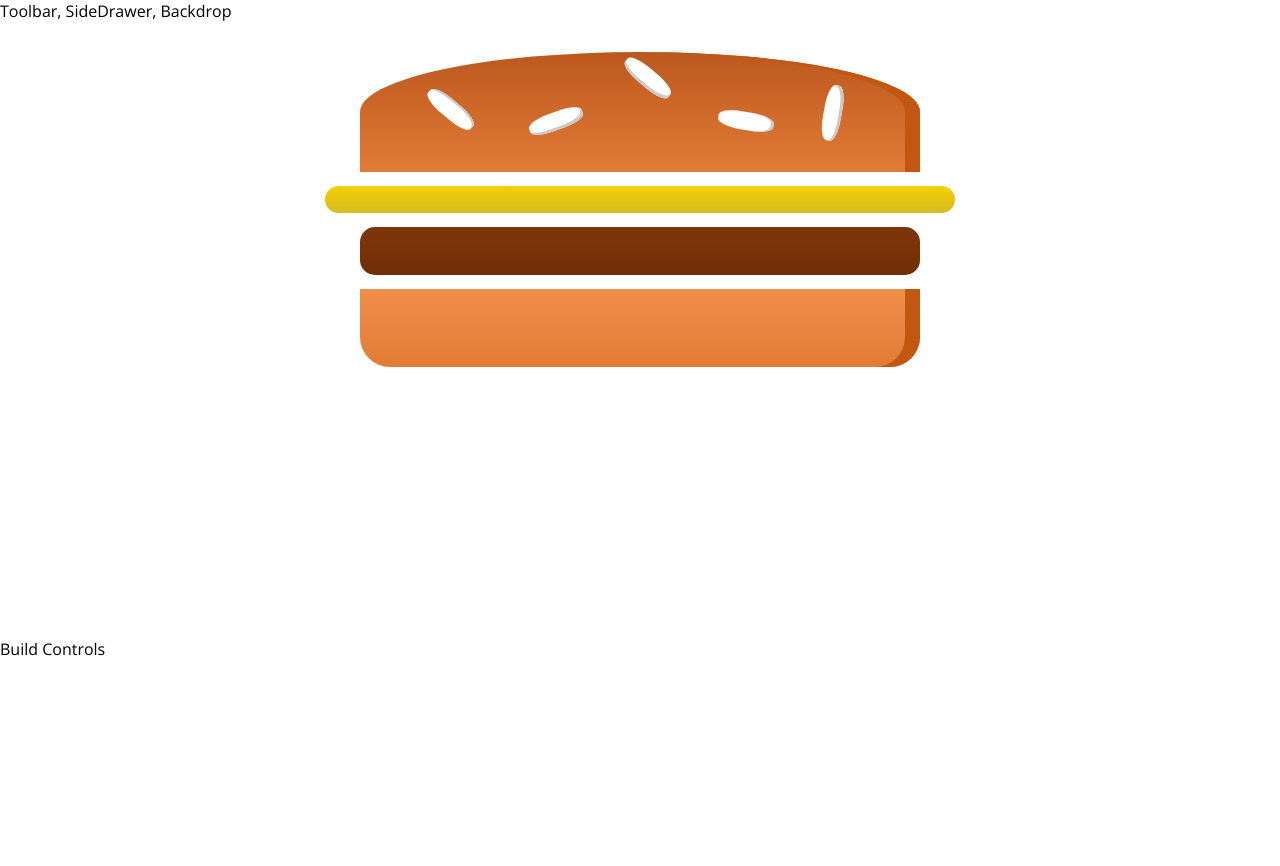
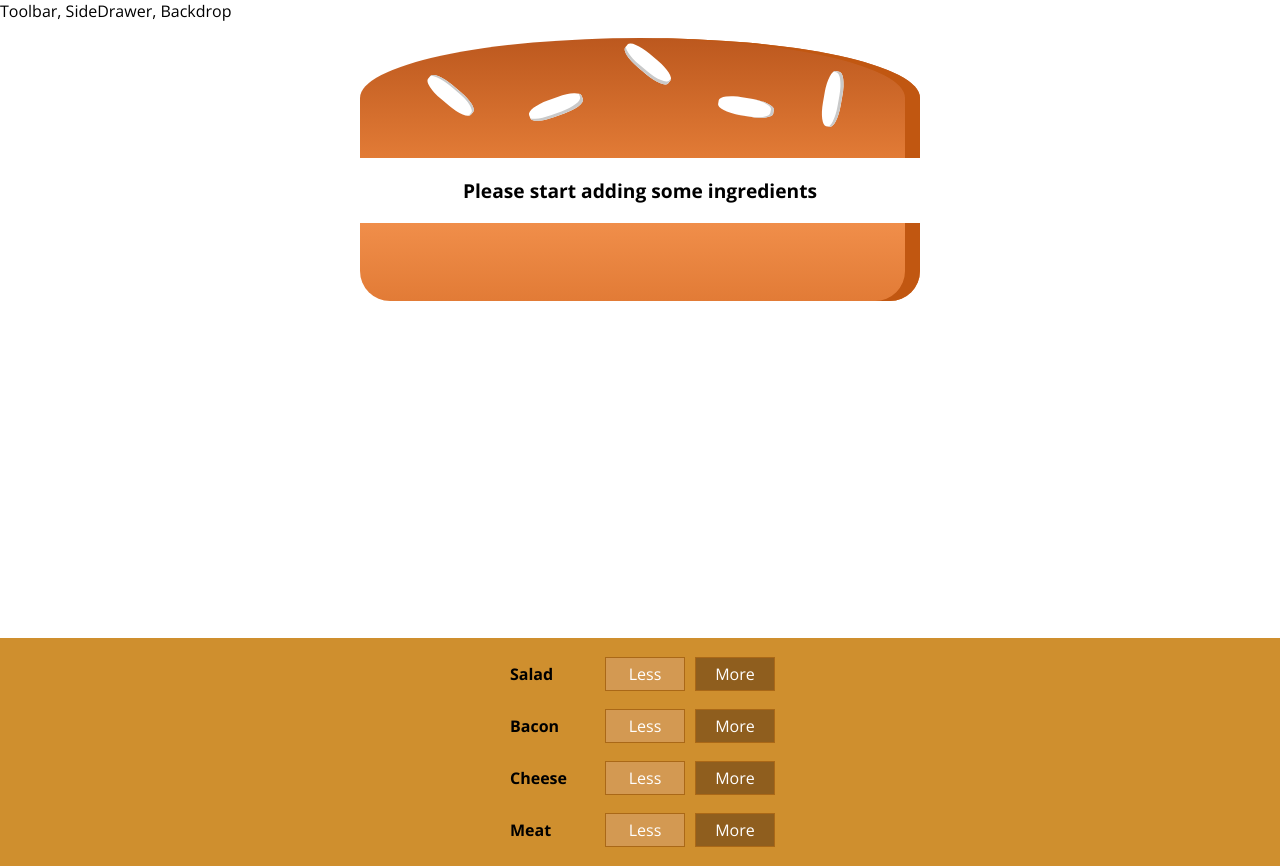
Before and after one commit to nwkwok/React, a React (Create React App) app in the folder burger-builder/: page / in a window 1280 px wide. Before the commit the page ends 800 px from the top, so only its background shows below. Built offline with nearby package versions, Linux system fonts and the light colour scheme.

Commit message:
create styles and add function

```diff
--- /dev/null
+++ b/burger-builder/src/components/Burger/BuildControls/BuildControl/BuildControl.js
@@ -0,0 +1,13 @@
+import React from 'react'
+import classes from './BuildControl.module.css';
+
+const BuildControl = (props) => (
+    <div className={classes.BuildControl}>
+        <div className={classes.Label}>{props.label}</div>
+        <button className={classes.Less}>Less</button>
+        <button className={classes.More} onClick={props.added}>More</button>
+    </div>
+)
+
+
+export default BuildControl;
--- /dev/null
+++ b/burger-builder/src/components/Burger/BuildControls/BuildControl/BuildControl.module.css
@@ -0,0 +1,56 @@
+.BuildControl {
+    display: flex;
+    justify-content: space-between;
+    align-items: center;
+    margin: 5px 0;
+}
+
+.BuildControl button {
+    display: block;
+    font: inherit;
+    padding: 5px;
+    margin: 0 5px;
+    width: 80px;
+    border: 1px solid #AA6817;
+    cursor: pointer;
+    outline: none;
+}
+
+.BuildControl button:disabled {
+    background-color: #AC9980;
+    border: 1px solid #7E7365;
+    color: #ccc;
+    cursor: default;
+}
+
+.BuildControl button:hover:disabled {
+    background-color: #AC9980;
+    color: #ccc;
+    cursor: not-allowed;
+}
+
+.Label {
+    padding: 10px;
+    font-weight: bold;
+    width: 80px;
+}
+
+.BuildControl .Less {
+    background-color: #D39952;
+    color: white;
+}
+
+.BuildControl .More {
+    background-color: #8F5E1E;
+    color: white;
+}
+
+.BuildControl .Less:hover, .BuildControl .Less:active {
+    background-color: #DAA972;
+    color: white;
+}
+
+.BuildControl .More:hover,.BuildControl .More:active {
+    background-color: #99703F;
+    color: white;
+}
--- /dev/null
+++ b/burger-builder/src/components/Burger/BuildControls/BuildControls.js
@@ -0,0 +1,26 @@
+import React from 'react';
+import classes from './BuildControls.module.css';
+import BuildControl from './BuildControl/BuildControl';
+
+const controls = [
+    { label: 'Salad', type: 'salad' },
+    { label: 'Bacon', type: 'bacon' },
+    { label: 'Cheese', type: 'cheese' },
+    { label: 'Meat', type: 'meat' }
+];
+
+const BuildControls = (props) => {
+    return(
+        <div className={classes.BuildControls}>
+            {controls.map(ctrl => (
+                <BuildControl
+                added={() => props.ingredientAdded(ctrl.type)}
+                key={ctrl.label}
+                label={ctrl.label} />
+            ))}
+        </div>
+    )
+
+}
+
+export default BuildControls;
--- /dev/null
+++ b/burger-builder/src/components/Burger/BuildControls/BuildControls.module.css
@@ -0,0 +1,10 @@
+.BuildControls {
+    width:100%;
+    background-color: #CF8F2E;
+    display: flex;
+    flex-flow:column;
+    align-items: center;
+    box-shadow: 0 2px 1 px #ccc;
+    margin: auto;
+    padding: 10px 0;
+}
--- a/burger-builder/src/components/Burger/Burger.js
+++ b/burger-builder/src/components/Burger/Burger.js
@@ -3,11 +3,44 @@
 import BurgerIngredient from './BurgerIngredient/BurgerIngredient';
 
 const Burger = (props) => {
+
+    //The prop that we wanting to add to the Burger component is prop.ingredients
+    //Because the state of the object ingredients is NOT an array, we cannot map through it
+    //Therefore, we must make it an array. To do so, I wil use Object.keys()
+    //Object.keys() is a built in JS function. This will extract the keys (property names) of a given object
+    //and place them into a new array
+
+    let transformedIngredients = Object.keys(props.ingredients)
+    // transformedIngredients now = ["salad", "bacon", "cheese", "meat"]
+
+      .map(igKey => {
+            return [...Array(props.ingredients[igKey])]
+            //if ingredients = {salad: 1, bacon: 1, cheese: 2, meat: 2}
+            //returns [], [], [ , ], [ , ] => These are four array created and inside is the empty amount
+            //of how many are represented in the object ingredients. (# of cheese, meat, salad and bacon)
+
+            .map((_, i) => {
+            return <BurgerIngredient key={igKey + i} type={igKey} />
+            //if ingredients = {salad: 1, bacon: 1, cheese: 2, meat: 2}
+            //returns key = salad0, bacon0, cheese0, cheese1, meat0, meat1
+            //returns type =  salad, bacon, cheese, cheese, meat, meat
+            });
+        })
+
+        //.reduce() reduces an array down to one value. If we want to create some kind of a message for
+        //someone to start adding an ingredients to the burger we have to indicate something when the
+        //transformedIngredients array is empty / holds no ingredients.
+        .reduce((arr, currentValue) => {
+            return arr.concat(currentValue);
+        }, []);
+        if (transformedIngredients.length === 0) {
+            transformedIngredients = <p>Please start adding some ingredients</p>
+        }
+
     return (
         <div className={classes.Burger}>
             <BurgerIngredient type="bread-top" />
-            <BurgerIngredient type="cheese" />
-            <BurgerIngredient type="meat" />
+            {transformedIngredients}
             <BurgerIngredient type="bread-bottom" />
         </div>
     )
--- a/burger-builder/src/components/Burger/Burger.module.css
+++ b/burger-builder/src/components/Burger/Burger.module.css
@@ -2,15 +2,13 @@
     width: 100%;
     margin: auto;
     height: 250px;
-    overflow: scroll;
+    overflow: block;
     text-align: center;
     font-weight: bold;
     font-size: 1.2rem;
 }
 
-
-
-@media (min-width:400px) and (min-height:400px) {
+@media (min-width:300px) and (min-height:200px) {
     .Burger {
         width: 350px;
         height: 300px;
--- a/burger-builder/src/components/Burger/BurgerIngredient/BurgerIngredient.js
+++ b/burger-builder/src/components/Burger/BurgerIngredient/BurgerIngredient.js
@@ -1,6 +1,7 @@
 import React, { Component } from 'react';
 import classes from './BurgerIngredient.module.css';
 import PropTypes from 'prop-types';
+
 //logic is needed because there are different kinds of ingredients
 //ingredients will be rendered with props
 
--- a/burger-builder/src/containers/BurgerBuilder/BurgerBuilder.js
+++ b/burger-builder/src/containers/BurgerBuilder/BurgerBuilder.js
@@ -1,13 +1,57 @@
 import React, { Component } from 'react';
 import Aux from '../../hoc/Aux'
 import Burger from '../../components/Burger/Burger';
+import BuildControls from '../../components/Burger/BuildControls/BuildControls'
+
+//global constants are typically placed in all caps
+const INGREDIENT_PRICES = {
+    salad: 0.5,
+    cheese: 0.4,
+    meat: 1.3,
+    bacon: 0.7
+}
 
 class BurgerBuilder extends Component {
+//Here we set the state for ingredients.
+//Ingredients will be an object that holds key value pairs.
+state = {
+    ingredients: {
+        salad: 0,
+        bacon: 0,
+        cheese: 0,
+        meat: 0
+    },
+    totalPrice: 4
+}
+
+addIngredientHandler = (type) => {
+    const oldCount = this.state.ingredients[type];
+    const updatedCount = oldCount +1;
+    const updatedIngredients = {
+        ...this.state.ingredients
+    };
+    updatedIngredients[type] = updatedCount;
+
+    const priceAddition = INGREDIENT_PRICES[type];
+    const oldPrice = this.state.totalPrice;
+    const newPrice = oldPrice + priceAddition;
+    this.setState({totalPrice: newPrice, ingredients:updatedIngredients});
+}
+
+removeIngredientHandler = (type) => {
+
+}
+
+
     render (){
         return(
             <Aux>
-                <Burger />
-                <div>Build Controls</div>
+                {/* We will be returning the Burger component and making ingredients a prop for it.
+                This property will come from Burger.js*/}
+                <Burger ingredients={this.state.ingredients} />
+                <BuildControls
+                    ingredientAdded={this.addIngredientHandler}/>
+
             </Aux>
         )
     }
```
